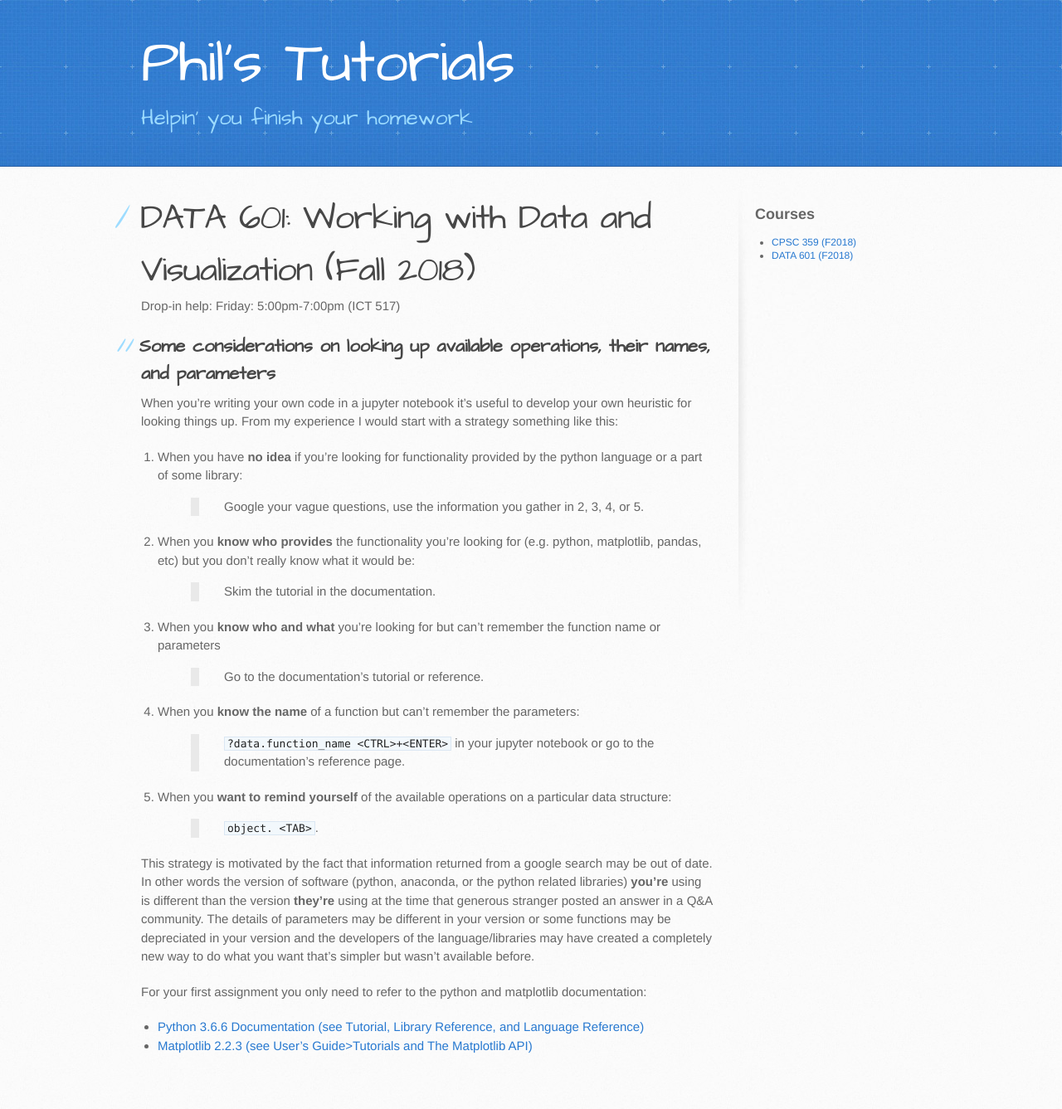
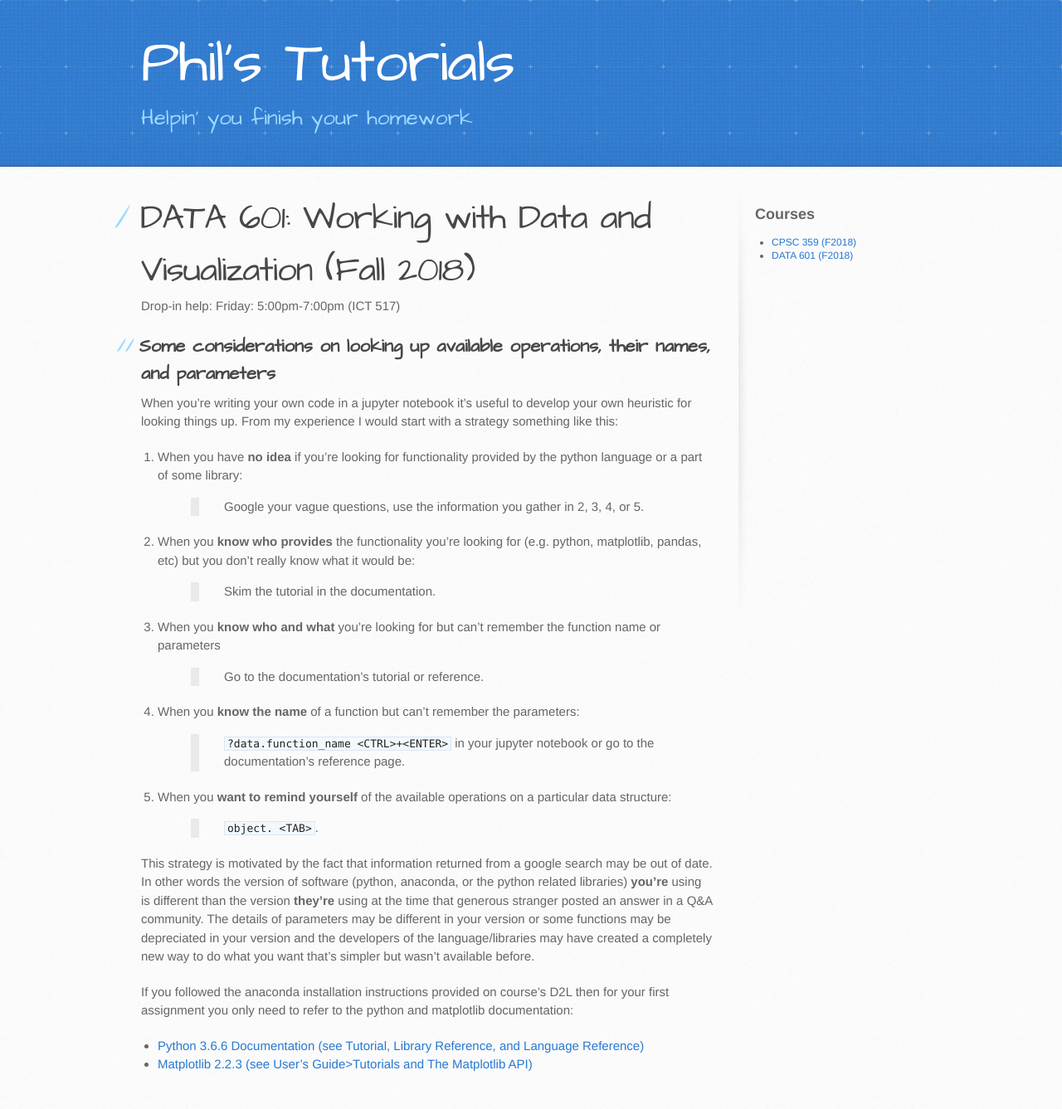
Before and after one commit to philstutorials/philstutorials.github.io, a Jekyll site: the page built from DATA601.md, in a window 1280 px wide. Shown: the whole page at 83% size. Built offline with Jekyll 4.4.1, drawn with Linux system fonts in a browser that asks for light colours; our own code applies the rules of GitHub Pages for plain Markdown files; before the commit the page ends 1315 px from its top, so only the background shows below that.

Commit message:
Update DATA601.md

```diff
--- a/DATA601.md
+++ b/DATA601.md
@@ -30,6 +30,6 @@ This strategy is motivated by the fact that information returned from a google s
 In other words the version of software (python, anaconda, or the python related libraries) **you're** using is different than the version **they're** using at the time that generous stranger posted an answer in a Q&A community.
 The details of parameters may be different in your version or some functions may be depreciated in your version and the developers of the language/libraries may have created a completely new way to do what you want that's simpler but wasn't available before.
 
-For your first assignment you only need to refer to the python and matplotlib documentation:
+If you followed the anaconda installation instructions provided on course's D2L then for your first assignment you only need to refer to the python and matplotlib documentation:
 * [Python 3.6.6 Documentation (see Tutorial, Library Reference, and Language Reference)](https://docs.python.org/3.6/index.html)
 * [Matplotlib 2.2.3 (see User's Guide>Tutorials and The Matplotlib API)](https://matplotlib.org/contents.html)
```
